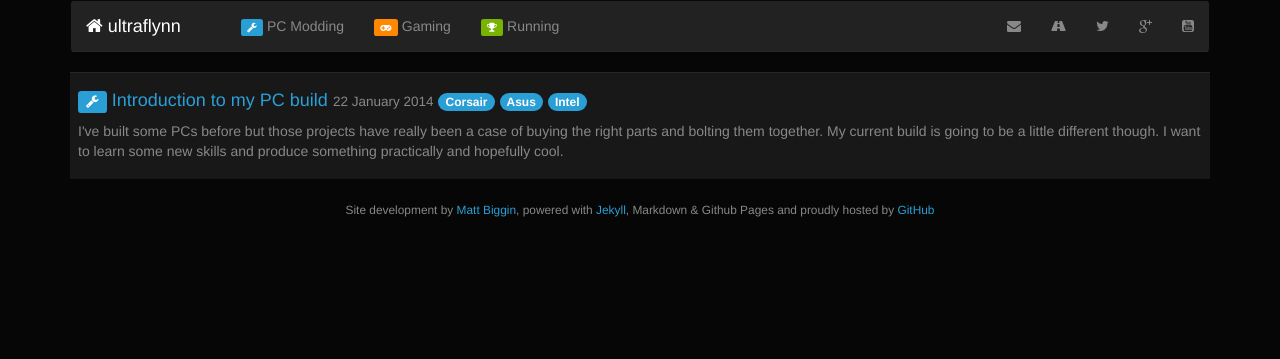
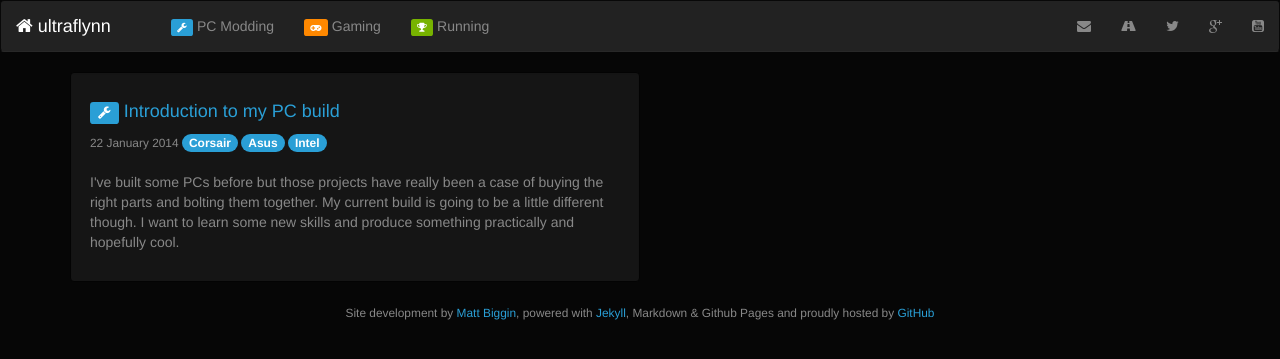
Before and after one commit to ultraflynn/ultraflynn.github.com, a Jekyll site: the page built from pc/index.html, in a window 1280 px wide. Shown: the top 359 px of the page. Built offline with Jekyll 4.4.1, drawn with Linux system fonts in a browser that asks for light colours; some web fonts are replaced; Markdown is read by kramdown in place of the engine named in the settings.

Commit message:
Layout changes

```diff
--- a/_includes/summary.html
+++ b/_includes/summary.html
@@ -11,12 +11,15 @@
         {% endif %}
       {% endfor %}
       <a href="{{ post.url }}" title="{{ post.title }}">{{ post.title }}</a>
-      <small>{{ post.date | date_to_long_string }}</small>
+    </h4>
+    <small>
+      {{ post.date | date_to_long_string }}
       {% for tag in post.tags %}
         <a href="/tags/#{{ tag }}"><span class="badge">{{ tag }}</span></a>
       {% endfor %}
-    </h4>
+    </small>
   </div>
+  <br/>
   <div class="post-content">
     <p>{{ post.synopsis }}</p>
   </div>
--- a/_layouts/base.html
+++ b/_layouts/base.html
@@ -12,9 +12,13 @@
     <link href="/font-awesome-4.0.3/css/font-awesome.min.css" rel="stylesheet">
   </head>
   <body>
+    <div>
+      {% include header.html %}
+    </div>
     <div class="container">
-      {% include header.html %}
       {{ content }}
+    </div>
+    <div>
       {% include footer.html %}
     </div>
     <script src="/js/jquery-2.0.3.min.js"></script>
--- a/pc/index.html
+++ b/pc/index.html
@@ -4,13 +4,7 @@ title:  ultraflynn | PC Modding
 ---
 
 {% for post in site.categories.pc %}
-  <div class="table-responsive">
-    <table class="table">
-      <tr>
-        <td>
-          {% include summary.html %}
-        </td>
-      </tr>
-    </table>
+  <div class="col-xs-6 well">
+    {% include summary.html %}
   </div>
 {% endfor %}
```
Also changed, not shown: gaming/index.html (+2 -8 lines), running/index.html (+2 -8 lines).
